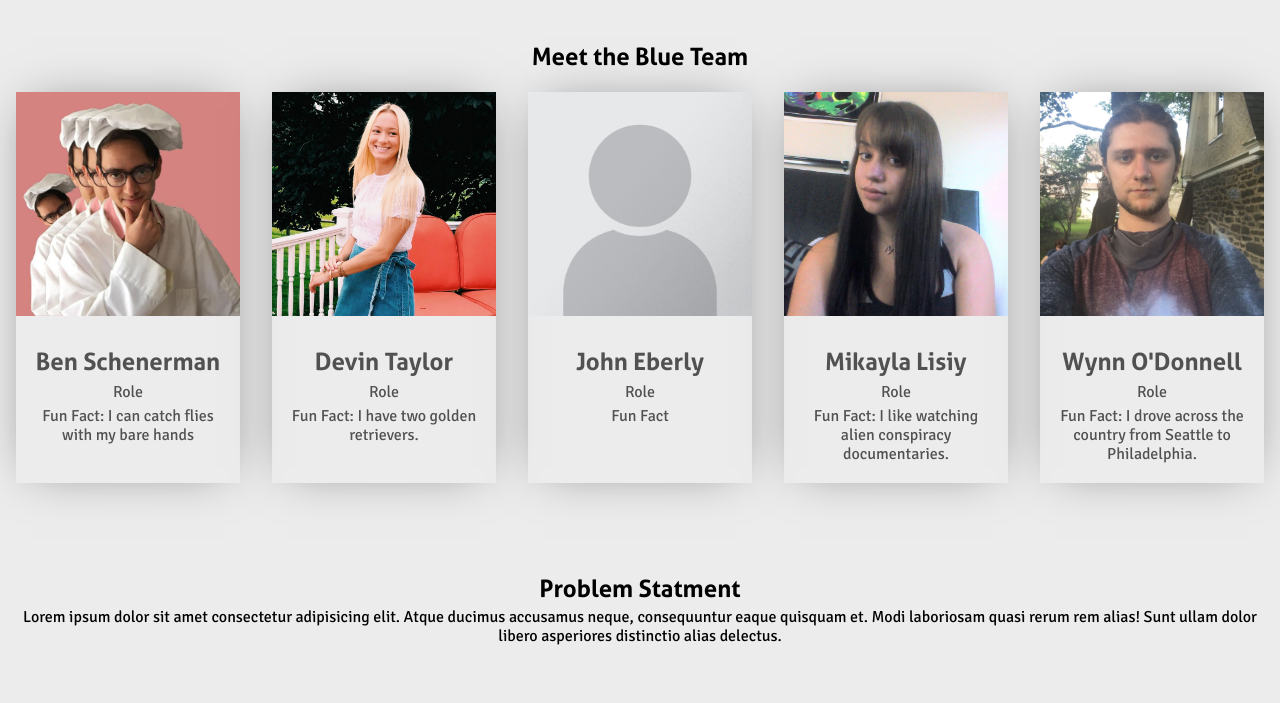
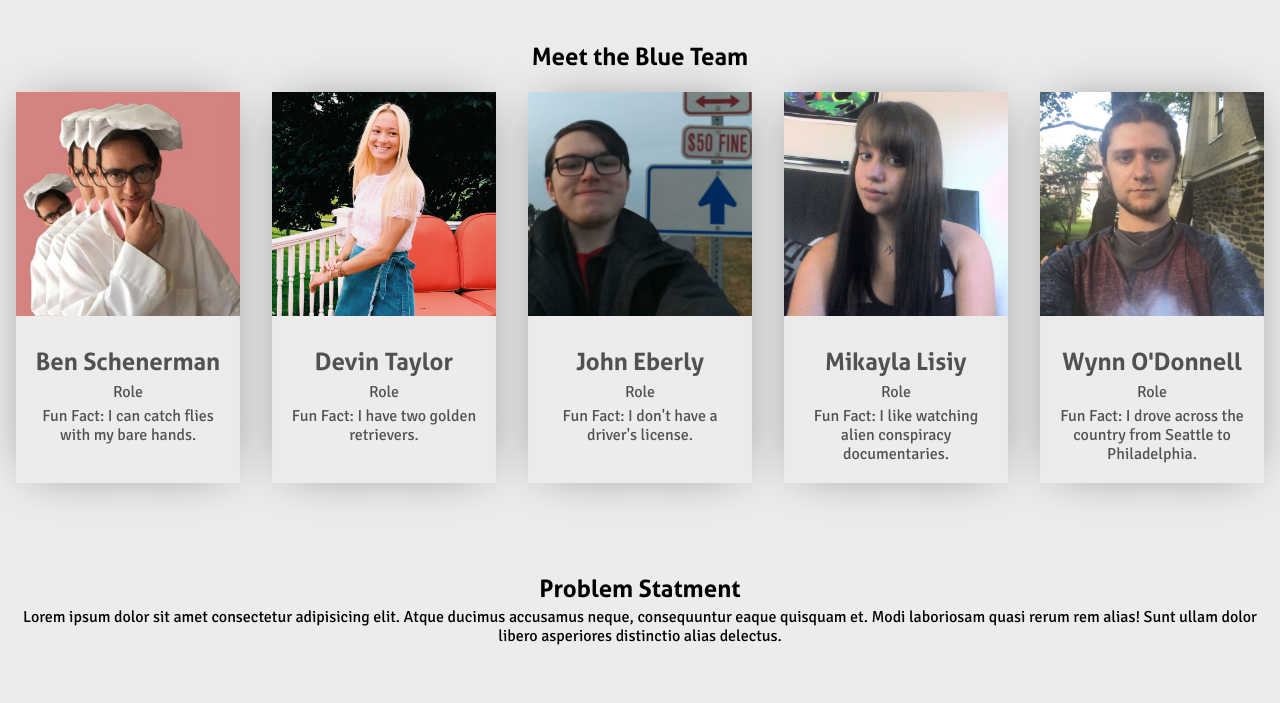
Before and after one commit to b7s9/coloring-book, a website: page src/case-study.html in a window 1280 px wide. Shown: the part 360-1063 px from the top of the page. Drawn offline with Linux system fonts and the light colour scheme.

Commit message:
💄Add John to casestudy

```diff
--- a/src/case-study.html
+++ b/src/case-study.html
@@ -47,7 +47,7 @@
                     <div class="card-description">
                         <h2>Ben Schenerman</h2>
                         <p>Role</p>
-                        <p>Fun Fact: I can catch flies with my bare hands</p>
+                        <p>Fun Fact: I can catch flies with my bare hands.</p>
                     </div>
                 </li>
                 <li class="card">
@@ -62,12 +62,12 @@
                 </li>
                 <li class="card">
                     <div class="card-image">
-                        <img src="images/placeholder.png" />
+                        <img src="images/casestudy/john.jpg" />
                     </div>
                     <div class="card-description">
                         <h2>John Eberly</h2>
                         <p>Role</p>
-                        <p>Fun Fact</p>
+                        <p>Fun Fact: I don't have a driver's license.</p>
                     </div>
                 </li>
                 <li class="card">
```
Also changed, not shown: src/images/casestudy/john.jpg (added).
